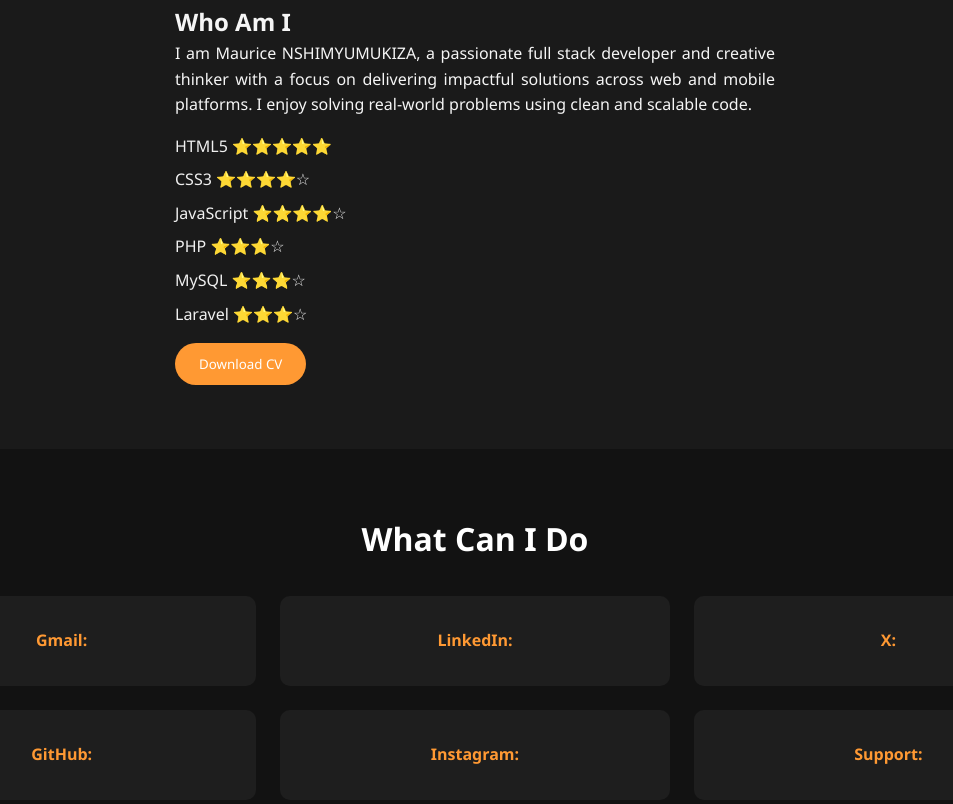
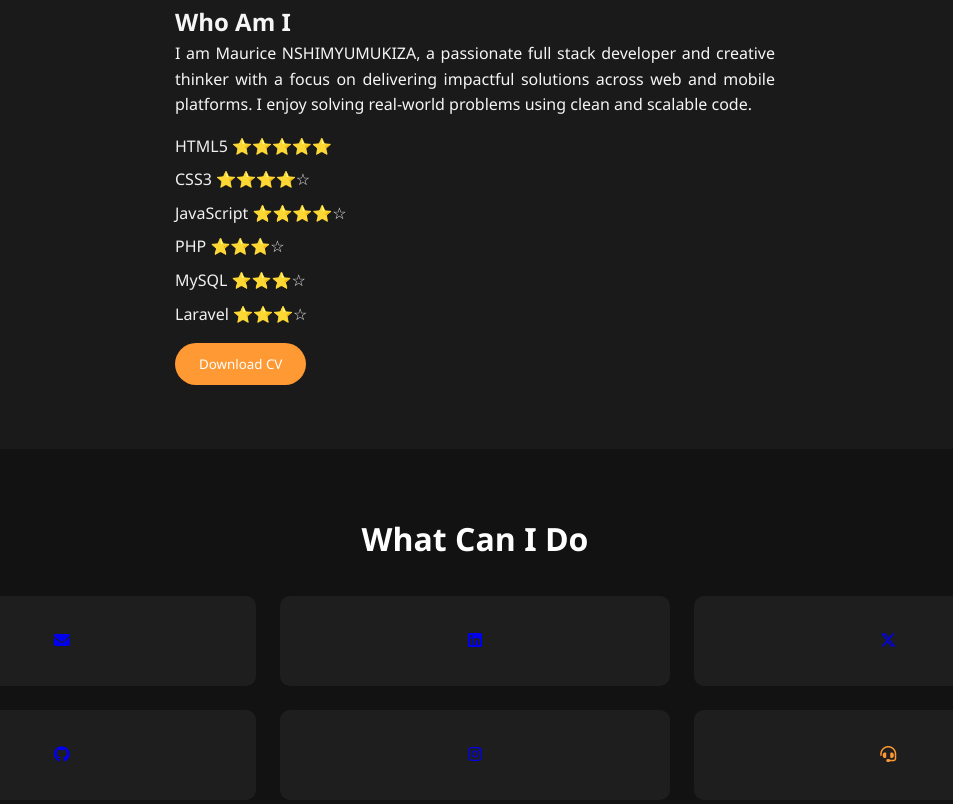
Before and after one commit to N-Maurice/Responsive_Web_Design-, a plain HTML site: page index.html in a window 1280 px wide. Shown: the part 810-1614 px from the top of the page, without its empty margins (165-1118 px from the left). Drawn offline with Linux system fonts and the light colour scheme.

```diff
--- a/index.html
+++ b/index.html
@@ -6,6 +6,8 @@
   <title>Portfolio | Maurice</title>
   <link rel="stylesheet" href="style/style.css">
   <link href="https://fonts.googleapis.com/icon?family=Material+Icons" rel="stylesheet">
+  <link rel="stylesheet" href="https://cdnjs.cloudflare.com/ajax/libs/font-awesome/6.5.0/css/all.min.css">
+
 </head>
 <body>
   <header class="hero">
@@ -57,17 +59,19 @@
     </div>
   </section>
 
+
   <section class="services" id="services">
     <h2 class="section-title">What Can I Do</h2>
     <div class="service-grid">
-      <div class="service-item">Gmail: <a href="mailto:m.nshimyumu@alustudent.com" target="_blank"></a></div>
-      <div class="service-item">LinkedIn: <a href="https://x.com" target="_blank"></a> </div>
-      <div class="service-item">X: <a href="" target="_blank"></a></div>
-      <div class="service-item">GitHub: <a href="https://github.com/N-Maurice" target="_blank"></a></div>
-      <div class="service-item">Instagram: <a href="https://www.instagram.com/_tyler210/" target="_blank"></a></div>
-      <div class="service-item">Support:</div>
+      <div class="service-item"> <a href="mailto:m.nshimyumu@alustudent.com" target="_blank"><i class="fas fa-envelope"></i></a></div>
+      <div class="service-item"> <a href="https://www.linkedin.com/in/nshimyumukiza-maurice-470b382b3/" target="_blank"><i class="fab fa-linkedin"></i></a> </div>
+      <div class="service-item"> <a href="https://x.com/home" target="_blank"><i class="fab fa-x-twitter"></i></a></div>
+      <div class="service-item"> <a href="https://github.com/N-Maurice" target="_blank"><i class="fab fa-github"></i></a></div>
+      <div class="service-item"> <a href="https://www.instagram.com/_tyler210/" target="_blank"><i class="fab fa-instagram"></i></a></div>
+      <div class="service-item"> <i class="fas fa-headset"></i></div>
     </div>
   </section>
+
 
   <script src="js/script.js"></script>
 </body>
```
